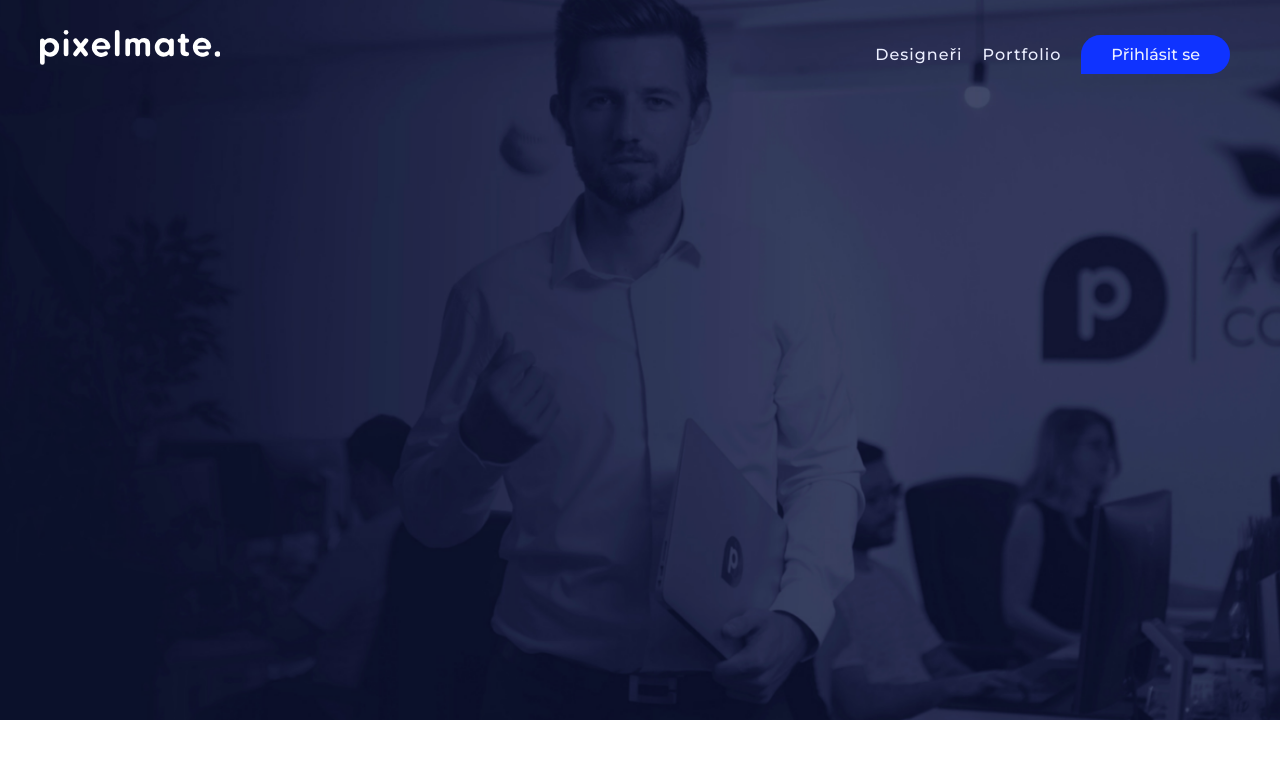
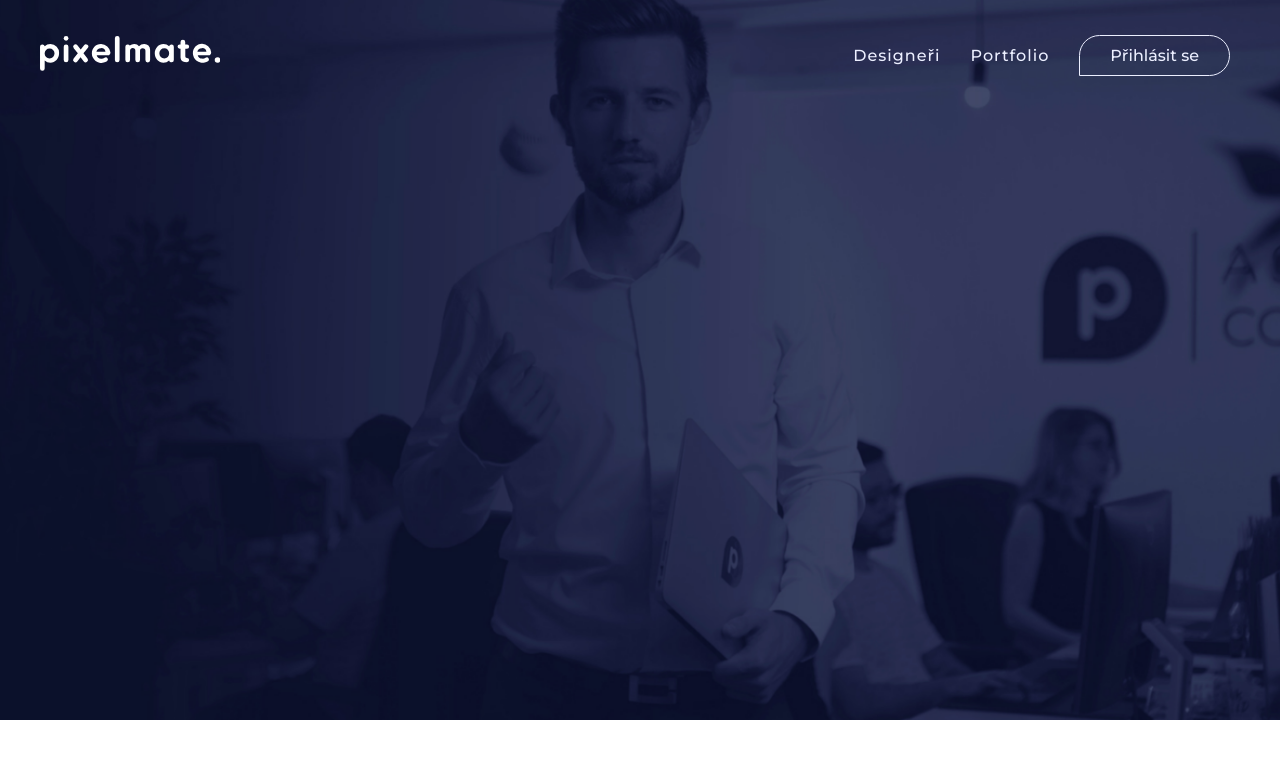
Before and after one commit to HuldaCZ/pixelmate-task, a Next.js app: page / in a window 1280 px wide. Shown: the top 758 px of the page. Built offline with nearby package versions, Linux system fonts and the light colour scheme.

Commit message:
Navbar final

```diff
--- a/components/Button/Button.module.scss
+++ b/components/Button/Button.module.scss
@@ -11,7 +11,7 @@
   &:hover {
     background: $color-primary-light;
     color: $color-primary;
-    opacity: 0.9;
+    font-weight: 700;
     box-shadow: 0 1rem 2rem rgba($color-black, 0.2);
     transform: translateY(-3px);
   }
--- a/components/Button/Button.tsx
+++ b/components/Button/Button.tsx
@@ -5,7 +5,10 @@ import styles from "./Button.module.scss";
 
 const Button: React.FC<ButtonPropsI> = (props: ButtonPropsI) => {
   return (
-    <div className={props.design === "fill" ? styles.btn__fill : styles.btn__outline}>
+    <div
+      className={props.design === "fill" ? styles.btn__fill : styles.btn__outline}
+      onClick={props.onClick}
+    >
       {props.text}
     </div>
   );
--- a/components/NavBar/NavBar.module.scss
+++ b/components/NavBar/NavBar.module.scss
@@ -18,6 +18,7 @@
     padding: 3rem 4rem;
     display: flex;
     justify-content: space-between;
+    align-items: center;
   }
 
   &__menu {
@@ -30,10 +31,10 @@
     &_item {
       display: flex;
       align-items: center;
-
       padding: 0.5rem 1rem;
-      margin: 0;
+      margin-left: 1rem;
       list-style: none;
+      transition: all 0.1s;
 
       &_link {
         text-decoration: none;
@@ -42,6 +43,15 @@
         letter-spacing: 0.1rem;
         cursor: pointer;
       }
+
+      &_link:hover {
+        transform: scale(1.05);
+        border-bottom: 1px solid $color-primary-light;
+      }
+
+      &:active {
+        transform: translateY(-1px) scale(0.98);
+      }
     }
   }
 }
--- a/components/NavBar/NavBar.tsx
+++ b/components/NavBar/NavBar.tsx
@@ -25,7 +25,7 @@ const NavBar: React.FC = () => {
               </a>
             </li>
             <li className={styles.navbar__menu_item}>
-              <Button onClick={() => {}} design="fill" text="Přihlásit se" />
+              <Button onClick={() => {}} design="outline" text="Přihlásit se" />
             </li>
           </ul>
         </div>
```
